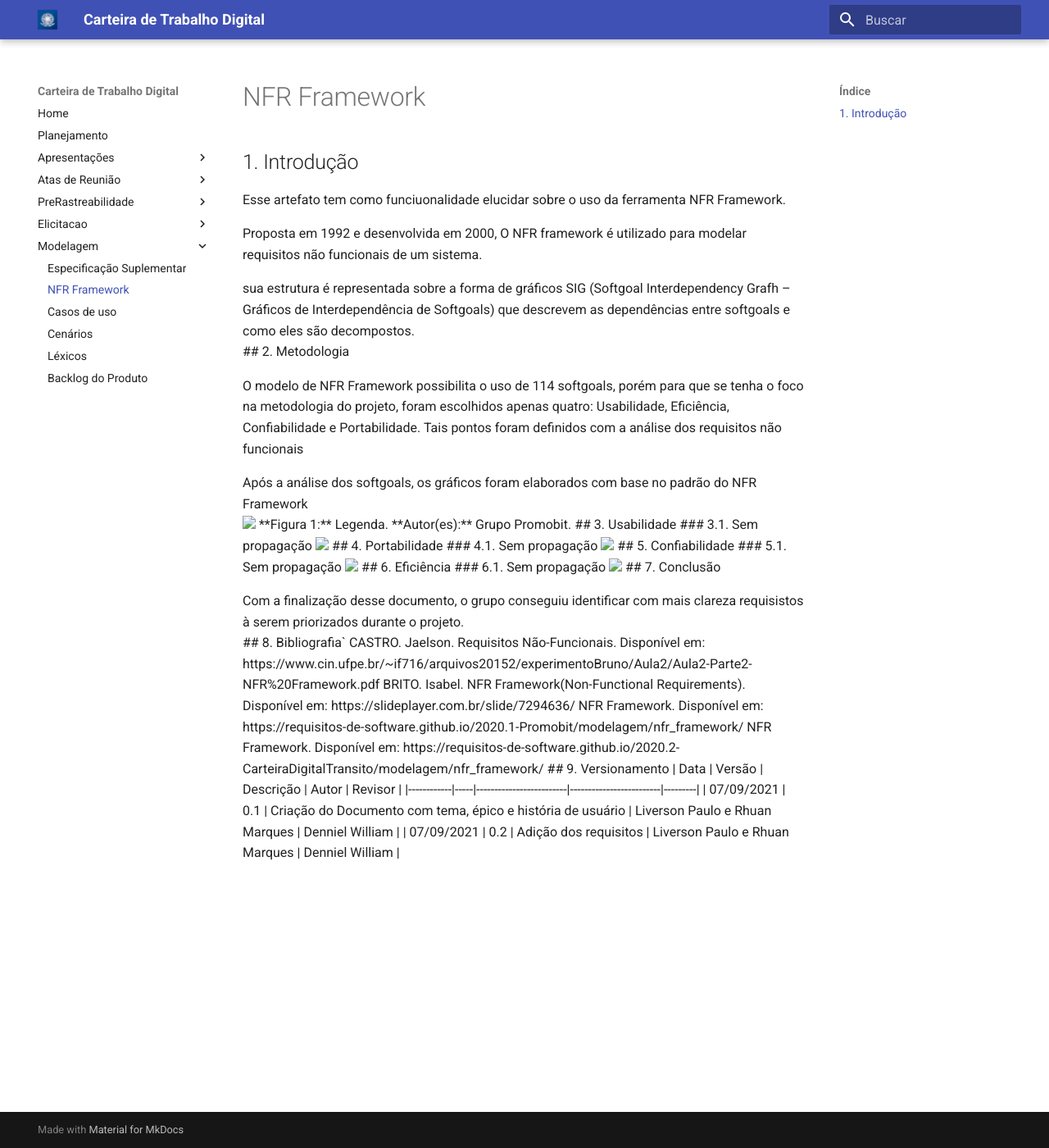
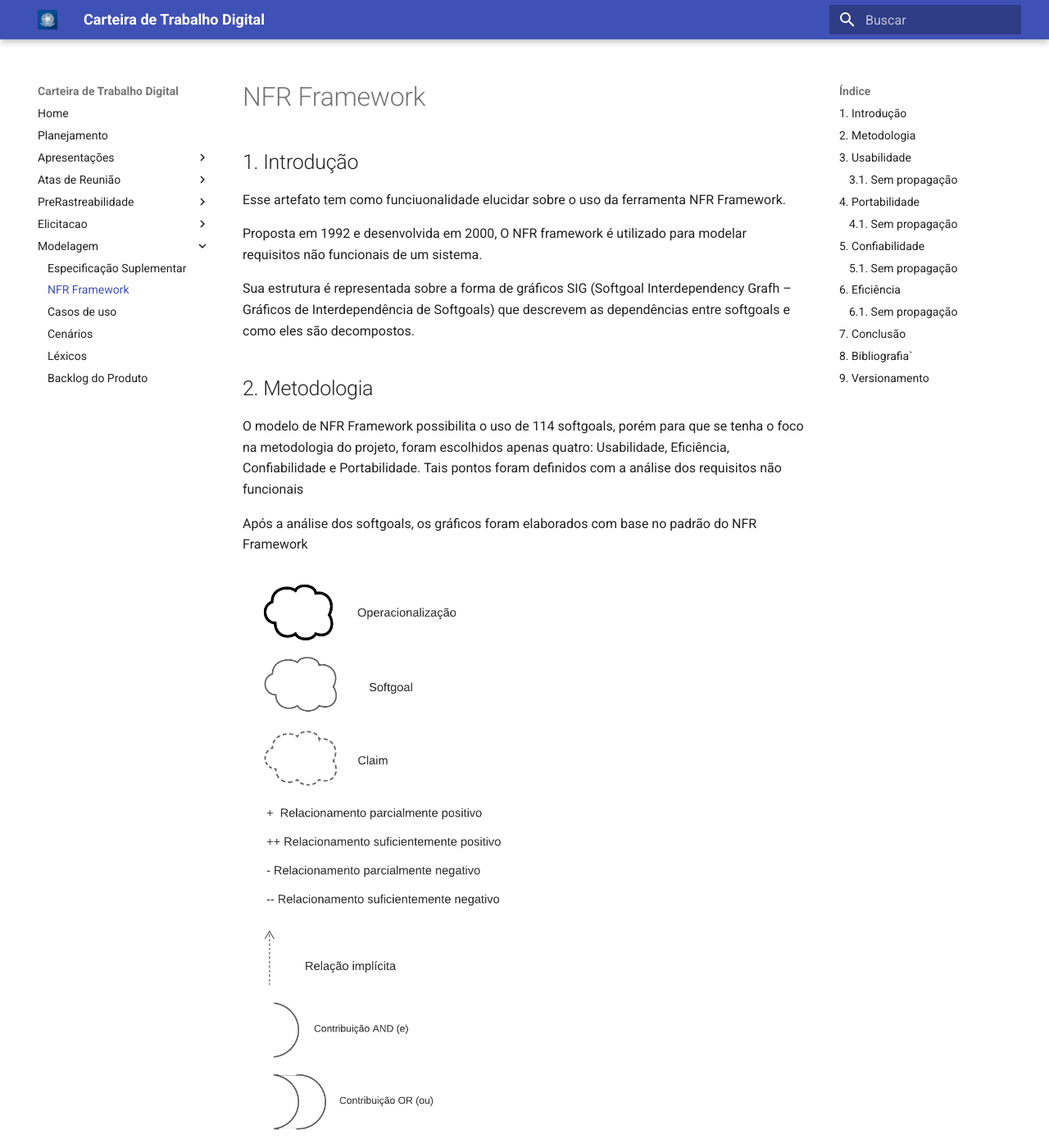
Before and after one commit to Requisitos-de-Software/2021.1-CarteiradeTrabalhoDigital, an MkDocs documentation site: the page built from docs/modelagem/NFR-Framework.md, in a window 1280 px wide and 1400 px high. Shown: the whole window at 82% size. Built offline with MkDocs 1.6.1 and Material for MkDocs 9.7.7, drawn with Linux system fonts in a browser that asks for light colours; some of the changed text lies outside the part shown.

Commit message:
fix NFR-Framework pages

```diff
--- a/docs/modelagem/NFR-Framework.md
+++ b/docs/modelagem/NFR-Framework.md
@@ -2,47 +2,47 @@
 
 ## 1. Introdução
 
-<p>Esse artefato tem como funciuonalidade elucidar sobre o uso da ferramenta NFR Framework.<br>
-<P>Proposta em 1992 e desenvolvida em 2000, O NFR framework é utilizado para modelar requisitos não funcionais de um sistema.<br>
-<p> sua estrutura é representada sobre a forma de gráficos SIG (Softgoal Interdependency Grafh – Gráficos de Interdependência de Softgoals) que descrevem as dependências entre softgoals e como eles são decompostos.<br>
+<p>Esse artefato tem como funciuonalidade elucidar sobre o uso da ferramenta NFR Framework.</p>
+<p>Proposta em 1992 e desenvolvida em 2000, O NFR framework é utilizado para modelar requisitos não funcionais de um sistema.</p>
+<p> Sua estrutura é representada sobre a forma de gráficos SIG (Softgoal Interdependency Grafh – Gráficos de Interdependência de Softgoals) que descrevem as dependências entre softgoals e como eles são decompostos.</p>
 
 ## 2. Metodologia
 
-<p>O modelo de NFR Framework possibilita o uso de 114 softgoals, porém para que se tenha o foco na metodologia do projeto, foram escolhidos apenas quatro: Usabilidade, Eficiência, Confiabilidade e Portabilidade. Tais pontos foram definidos com a análise dos requisitos não funcionais<br>
+<p>O modelo de NFR Framework possibilita o uso de 114 softgoals, porém para que se tenha o foco na metodologia do projeto, foram escolhidos apenas quatro: Usabilidade, Eficiência, Confiabilidade e Portabilidade. Tais pontos foram definidos com a análise dos requisitos não funcionais</p>
 
-<p>Após a análise dos softgoals, os gráficos foram elaborados com base no padrão do NFR Framework<br>
+<p>Após a análise dos softgoals, os gráficos foram elaborados com base no padrão do NFR Framework</p>
 
-<img src="../assets/legenda_nfr.png">
+<img src="../../assets/legenda_nfr.png">
 **Figura 1:** Legenda. **Autor(es):** Grupo Promobit.
 
 ## 3. Usabilidade
 ### 3.1. Sem propagação
-<img src="../assets/Usabilidade.png">
+<img src="../../assets/Usabilidade.png">
 
 ## 4. Portabilidade
 ### 4.1. Sem propagação
-<img src="../assets/Portabilidade.png">
+<img src="../../assets/Portabilidade.png">
 
 ## 5. Confiabilidade
 ### 5.1. Sem propagação
-<img src="../assets/Confiabilidade.png">
+<img src="../../assets/Confiabilidade.png">
 
 ## 6. Eficiência
 ### 6.1. Sem propagação
-<img src="../assets/eficiencia.png">
+<img src="../../assets/eficiencia.png">
 
 
 ## 7. Conclusão
 
-<p> Com a finalização desse documento, o grupo conseguiu identificar com mais clareza requisistos à serem priorizados durante o projeto.<br>
+<p> Com a finalização desse documento, o grupo conseguiu identificar com mais clareza requisistos à serem priorizados durante o projeto.</p>
 
 
 ## 8. Bibliografia`
 
-CASTRO. Jaelson. Requisitos Não-Funcionais. Disponível em: https://www.cin.ufpe.br/~if716/arquivos20152/experimentoBruno/Aula2/Aula2-Parte2-NFR%20Framework.pdf
-BRITO. Isabel. NFR Framework(Non-Functional Requirements). Disponível em: https://slideplayer.com.br/slide/7294636/
-NFR Framework. Disponível em: https://requisitos-de-software.github.io/2020.1-Promobit/modelagem/nfr_framework/
-NFR Framework. Disponível em: https://requisitos-de-software.github.io/2020.2-CarteiraDigitalTransito/modelagem/nfr_framework/
+* CASTRO. Jaelson. Requisitos Não-Funcionais. Disponível em: https://www.cin.ufpe.br/~if716/arquivos20152/experimentoBruno/Aula2/Aula2-Parte2-NFR%20Framework.pdf
+* BRITO. Isabel. NFR Framework(Non-Functional Requirements). Disponível em: https://slideplayer.com.br/slide/7294636/
+* NFR Framework. Disponível em: https://requisitos-de-software.github.io/2020.1-Promobit/modelagem/nfr_framework/
+* NFR Framework. Disponível em: https://requisitos-de-software.github.io/2020.2-CarteiraDigitalTransito/modelagem/nfr_framework/
 
 ## 9. Versionamento
 
```
